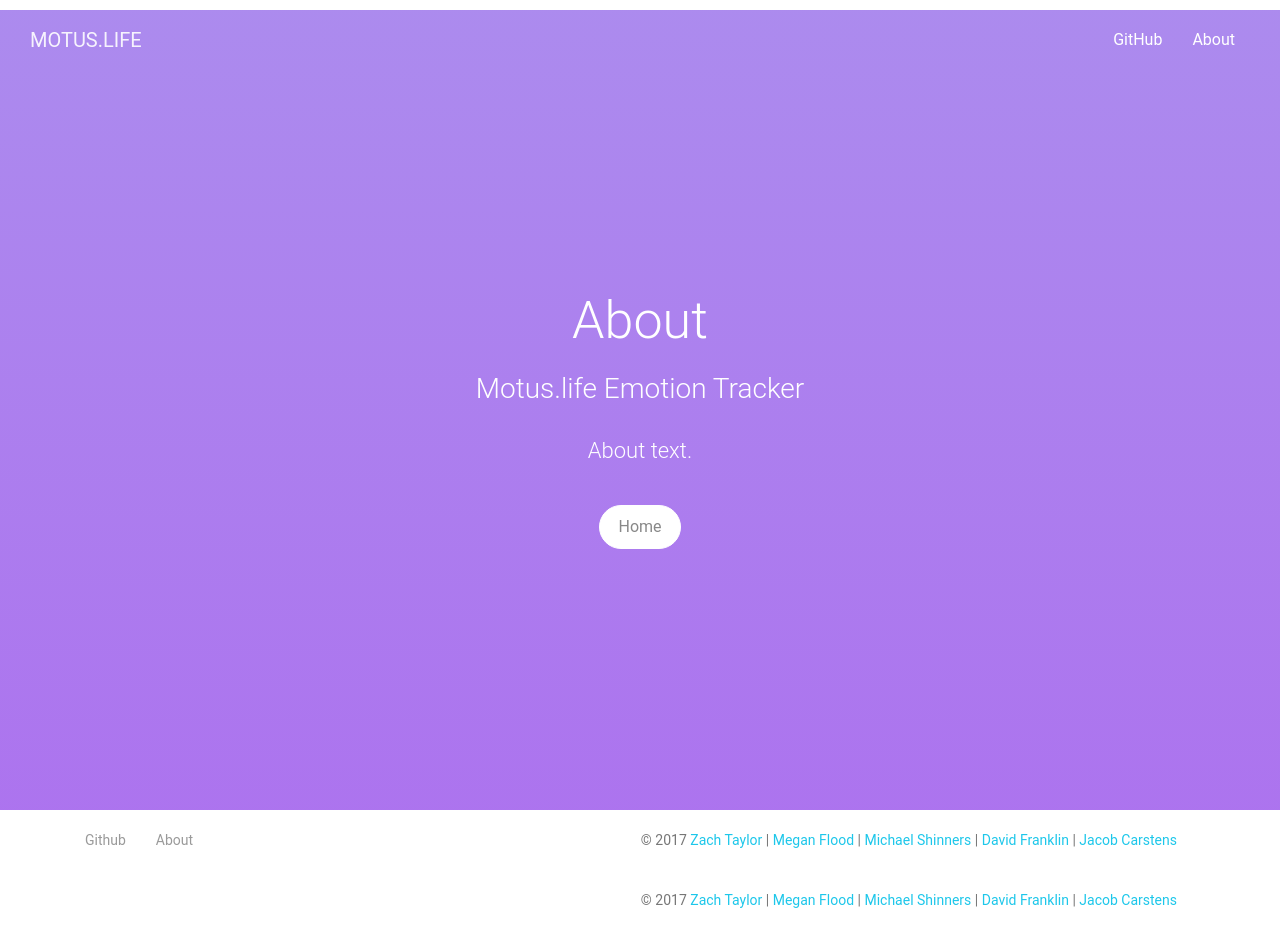
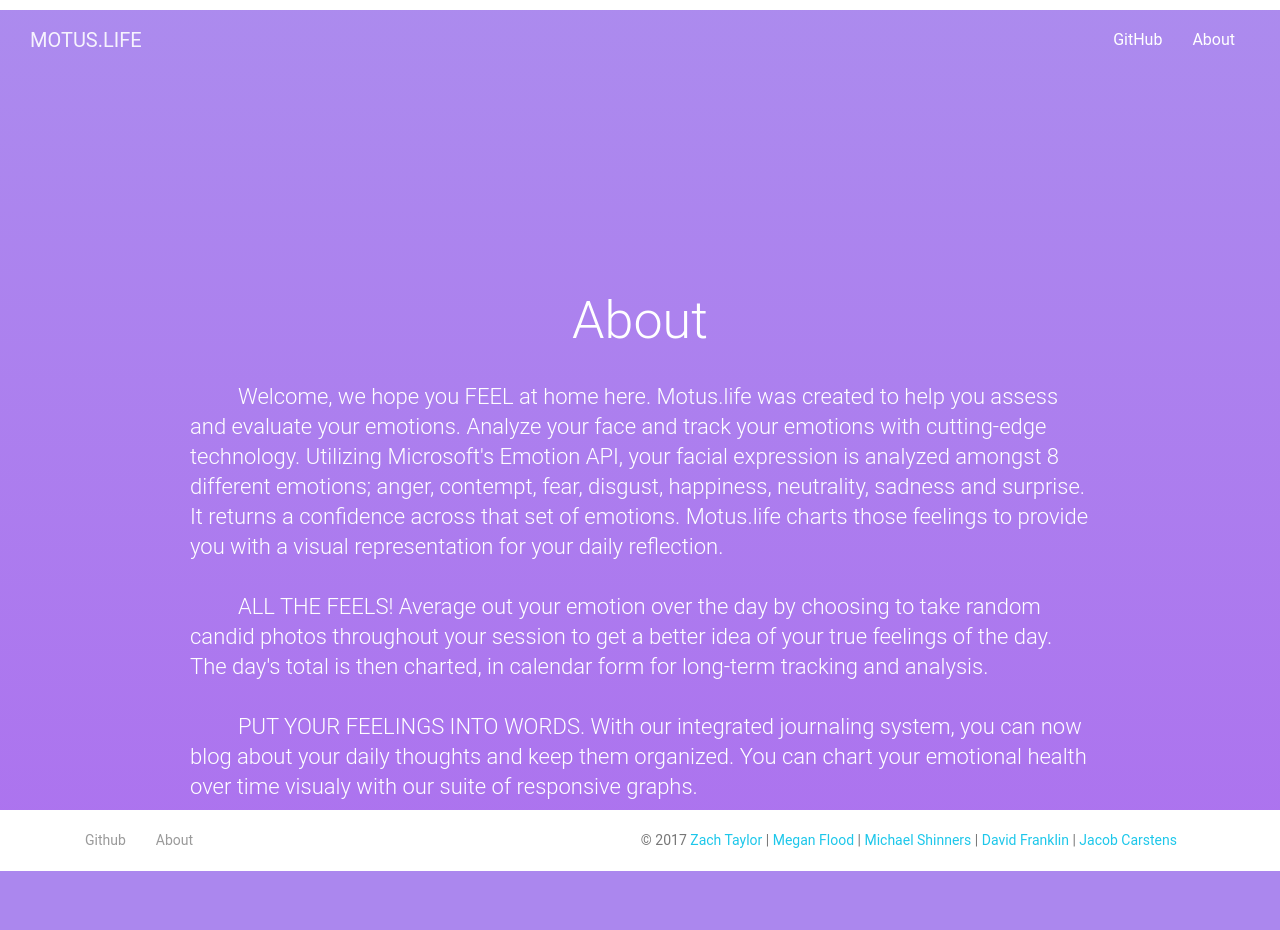
Before and after one commit to dave5801/emotion-reader, a Django app: template emotionreader/emotionreader/templates/emotionreader/about.html in a window 1280 px wide. After the commit the page ends 871 px from the top, so only its background shows below. Run offline with Django 3.2, Linux system fonts and the light colour scheme; the template is opened without the code that fills it, so the values that code supplies are empty; some libraries are stand-ins or nearby versions.

Commit message:
Added about text.

```diff
--- a/emotionreader/emotionreader/templates/emotionreader/about.html
+++ b/emotionreader/emotionreader/templates/emotionreader/about.html
@@ -1,48 +1,36 @@
 {% extends "emotionreader/base.html" %}
 
 {% block body %}
-    <div class="wrapper">
-        <div class="page-header clear-filter" filter-color="purple">
-            <div class="page-header-image" data-parallax="true"">
-                <div class="filter"></div>
-                <div class="title-container text-center">
-                    <h1>About</h1>
-                    <h3>Motus.life Emotion Tracker</h3>
-                    <h4 class="description text-center">About text.</h4>
+
+    <div class="page-header clear-filter" filter-color="purple">
+        <div class="page-header-image" data-parallax="true">
+            <div class="filter"></div>
+            <div class="title-container text-center">
+                <h1>About</h1>
+                <div style="max-width: 900px; margin: auto; text-indent: 3em; text-align: left; display: block;">
+                    <h4 class="description">
+                        Welcome, we hope you FEEL at home here. Motus.life was created to help you assess and evaluate your emotions. Analyze your face and track your emotions with cutting-edge technology.  Utilizing Microsoft's Emotion API, your facial expression is analyzed amongst 8 different emotions; anger, contempt, fear, disgust, happiness, neutrality, sadness and surprise. It returns a confidence across that set of emotions.  Motus.life charts those feelings to provide you with a visual representation for your daily reflection.
+                    </h4>
+                    <h4 class="description">
+                        ALL THE FEELS!
+                        Average out your emotion over the day by choosing to take random candid photos throughout your session to get a better idea of your true feelings of the day. The day's total is then charted, in calendar form for long-term tracking and analysis.
+                    </h4>
+                    <h4 class="description">
+                        PUT YOUR FEELINGS INTO WORDS.
+                        With our integrated journaling system, you can now blog about your daily thoughts and keep them organized.  You can chart your emotional health over time visualy with our suite of responsive graphs.
+                    </h4>
+                    <h4 class="description">
+                        GROOVE TO YOUR OWN MOOD.
+                        Motus.life offers mood music, thanks to Spotify. Playlists specialy currated to fit your mood of the day. It knows how you feel, and its playlist will be filled with songs that'll feel just right. Feeling blue and looking to brighten your day? manually select one of our different playlist offerings to liven things up.
+                    </h4>
+                    <h4 class="description">
+                        Motus.life feels just right!
+                    </h4>
                     <br />
-                    <a class="btn btn-round btn-neutral btn-fill" href="{% url 'home' %}">Home</a>
                 </div>
+                <a class="btn btn-round btn-neutral btn-fill" href="{% url 'home' %}">Home</a>
             </div>
         </div>
-        <footer class="footer">
-            <div class="container">
-                <nav>
-                    <ul class="footer-menu">
-                        <li>
-                            <a href="https://github.com/dave5801/emotion-reader">
-                                Github
-                            </a>
-                        </li>
-                        <li>
-                            <a href="#">
-                                About
-                            </a>
-                        </li>
-                    </ul>
-                    <p class="copyright text-center">
-                        ©
-                        <script>
-                            document.write(new Date().getFullYear())
-                        </script>
-                        <a href="https://github.com/ztaylor2">Zach Taylor</a> |
-                        <a href="https://github.com/musflood">Megan Flood</a> |
-                        <a href="https://github.com/mshinners">Michael Shinners</a> |
-                        <a href="https://github.com/dave5801">David Franklin</a> |
-                        <a href="https://github.com/Loaye">Jacob Carstens</a>
-                    </p>
-                </nav>
-            </div>
-        </footer>
     </div>
-</body>
+
 {% endblock %}
--- a/emotionreader/emotionreader/templates/emotionreader/base.html
+++ b/emotionreader/emotionreader/templates/emotionreader/base.html
@@ -137,7 +137,7 @@
                             </a>
                         </li>
                         <li>
-                            <a href="#">
+                            <a href="{% url 'about' %}">
                                 About
                             </a>
                         </li>
```
